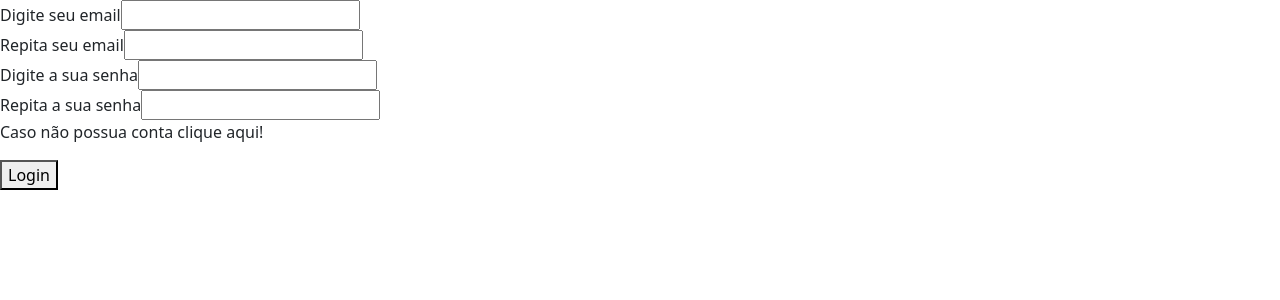
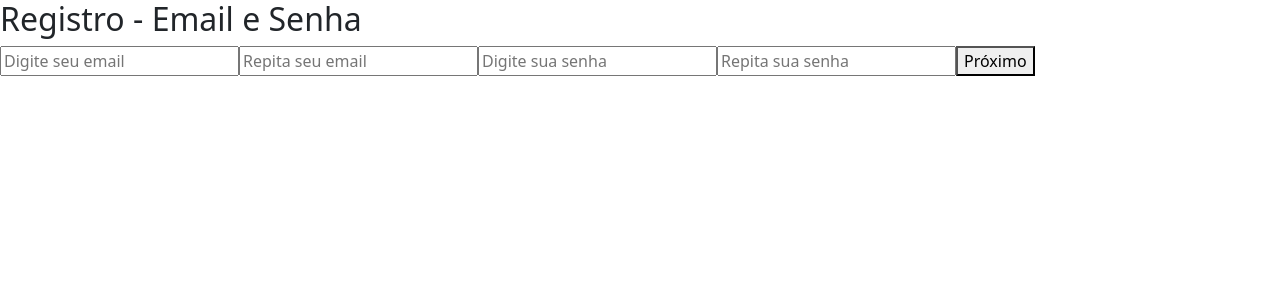
Before and after one commit to EsdrasAslc/Moneye, a Next.js app: page /register in a window 1280 px wide. Shown: the top 300 px of the page. Built offline with nearby package versions, Linux system fonts and the light colour scheme.

Commit message:
Edit and implement RegisterPages

```diff
--- a/src/app/api/register/info-user/route.js
+++ b/src/app/api/register/info-user/route.js
@@ -0,0 +1,30 @@
+import RegisterRepository from "@/webservice/register/RegisterRepository";
+
+export async function POST(request) {
+  try {
+
+    const { id_user, name, profissao, genero, idade } = await request.json();
+
+    const registerRepository = new RegisterRepository();
+
+    const result = await registerRepository.registerUserInfo(id_user, name, profissao, genero, idade);
+
+    if (result) {
+      return new Response(JSON.stringify(result), {
+        status: 200,
+        headers: { "Content-Type": "application/json" }
+      });
+    } else {
+      return new Response(JSON.stringify({ message: "Informação inválida" }), {
+        status: 401,
+        headers: { "Content-Type": "application/json" }
+      });
+    }
+  } catch (error) {
+    console.error(error);
+    return new Response(JSON.stringify({ message: "Erro no servidor" }), {
+      status: 500,
+      headers: { "Content-Type": "application/json" }
+    });
+  }
+}
--- /dev/null
+++ b/src/app/register/emailForm.js
@@ -0,0 +1,74 @@
+import React, { useState } from 'react';
+
+export default function EmailForm({ nextStep }) {
+  const [email1, setEmail1] = useState('');
+  const [email2, setEmail2] = useState('');
+  const [senha1, setSenha1] = useState('');
+  const [senha2, setSenha2] = useState('');
+  let id;
+  function isValidEmail(email) {
+    // Expressão regular para verificar e-mail válido
+    const emailRegex = /^[^\s@]+@[^\s@]+\.[^\s@]+$/;
+    return emailRegex.test(email);
+  }
+
+  async function handleSubmit() {
+    if (!isValidEmail(email1)) {
+      alert("Email inválido!");
+      return;
+    }
+
+    if (!email1 || !email2 || !senha1 || !senha2) {
+      alert("Todos os campos são obrigatórios!");
+      return;
+    }
+
+    if (email1 !== email2) {
+      alert("Email ERR");
+      return;
+    }
+
+    if (senha1 !== senha2) {
+      alert("Senha ERR");
+      return;
+    }
+
+    try {
+      const response = await fetch('http://localhost:3000/api/register/user', {
+          method: 'POST',
+          headers: {
+              'Content-Type': 'application/json'
+          },
+          body: JSON.stringify({ email: email1, senha: senha1 })
+      });
+
+      if (response.ok) {
+        const data = await response.json();
+        if (data.success) {
+          alert(`Registro bem sucedido`);
+          id = data.id;
+        } else {
+          alert("Registro Falhou! E-mail já em uso!");
+        }
+      } else {
+          const error = await response.json();
+          alert(`Erro: ${error.message}`);
+      }
+    } catch (err) {
+      console.error('Erro ao tentar registrar:', err);
+      alert('Erro no servidor, tente novamente mais tarde.');
+    }
+    nextStep(id);
+  }
+
+  return (
+    <div>
+      <h2>Registro - Email e Senha</h2>
+      <input type="email" placeholder="Digite seu email" value={email1} onChange={(e) => setEmail1(e.target.value)} />
+      <input type="email" placeholder="Repita seu email" value={email2} onChange={(e) => setEmail2(e.target.value)} />
+      <input type="password" placeholder="Digite sua senha" value={senha1} onChange={(e) => setSenha1(e.target.value)} />
+      <input type="password" placeholder="Repita sua senha" value={senha2} onChange={(e) => setSenha2(e.target.value)} />
+      <button onClick={handleSubmit}>Próximo</button>
+    </div>
+  );
+}
--- /dev/null
+++ b/src/app/register/infoForm.js
@@ -0,0 +1,52 @@
+import React, { useState } from 'react';
+
+export default function InfoForm({ userId, nextStep }) {
+  const [name, setName] = useState('');
+  const [idade, setIdade] = useState('');
+  const [profissao, setProfissao] = useState('');
+  const [genero, setGenero] = useState('');
+
+  async function handleSubmit() {
+    if (!name || !idade || !profissao || !genero) {
+      alert("Todos os campos são obrigatórios!");
+      return;
+    }
+
+    try {
+      const response = await fetch('/api/register/info-user', {
+        method: 'POST',
+        headers: { 'Content-Type': 'application/json' },
+        body: JSON.stringify({ id_user: userId, name, profissao, genero, idade })
+      });
+
+      if (response.ok) {
+        const data = await response.json();
+        if (data.success) {
+          alert(`Registro bem sucedido`);
+        } else {
+          alert("Registro falhou! Este usuário já possui informações.");
+        }
+      } else {
+        const error = await response.json();
+        alert(`Erro: ${error.message}`);
+      }
+    } catch (err) {
+      console.error('Erro ao tentar registrar:', err);
+      alert('Erro no servidor, tente novamente mais tarde.');
+    }
+
+    nextStep();
+    alert("Registro completo!");
+  }
+
+  return (
+    <div>
+      <h2>Registro - Informações Gerais</h2>
+      <input type="text" placeholder="Nome" value={name} onChange={(e) => setName(e.target.value)} />
+      <input type="text" placeholder="Profissão" value={profissao} onChange={(e) => setProfissao(e.target.value)} />
+      <input type="number" placeholder="Idade" value={idade} onChange={(e) => setIdade(e.target.value)} />
+      <input type="number" placeholder="Gênero" value={genero} onChange={(e) => setGenero(e.target.value)} />
+      <button onClick={handleSubmit}>Completar Registro</button>
+    </div>
+  );
+}
--- a/src/app/register/page.js
+++ b/src/app/register/page.js
@@ -1,67 +1,26 @@
-'use client'
+'use client';
 
 import { useState } from "react";
-import "@/app/register/register-style.css"
+import EmailForm from './emailForm';
+import InfoForm from './infoForm';
+import "@/app/register/register-style.css";
 
 export default function Register() {
-  const [email1, setEmail1] = useState('');
-  const [email2, setEmail2] = useState('');
-  const [senha1, setSenha1] = useState('');
-  const [senha2, setSenha2] = useState('');
+    const [step, setStep] = useState(1);
+    const [userId, setUserId] = useState(null);
 
-  function registro() {
-    if (email1 !== email2) {
-      alert("Email ERR");
+    function nextStep(id = null) {
+      if (id) {
+        setUserId(id);
       }
-
-    if (senha1 !== senha2) {
-      alert("Senha ERR");
-    }
-
-
+      setStep(step + 1);
     }
 
     return (
       <main>
         <section>
-        <div>
-          <label htmlFor="email">Digite seu email</label>
-          <input
-            type="email"
-            id="email"
-            value={email1}
-            onChange={(e) => setEmail1(e.target.value)}
-          />
-        </div>
-        <div>
-          <label htmlFor="email">Repita seu email</label>
-          <input
-            type="email"
-            id="email"
-            value={email2}
-            onChange={(e) => setEmail2(e.target.value)}
-          />
-        </div>
-        <div>
-          <label htmlFor="password">Digite a sua senha</label>
-          <input
-            type="password"
-            id="password"
-            value={senha1}
-            onChange={(e) => setSenha1(e.target.value)}
-          />
-        </div>
-        <div>
-          <label htmlFor="password">Repita a sua senha</label>
-          <input
-            type="password"
-            id="password"
-            value={senha2}
-            onChange={(e) => setSenha2(e.target.value)}
-          />
-        </div>
-        <p>Caso não possua conta clique aqui!</p>
-        <button onClick={registro}>Login</button>
+          {step === 1 && <EmailForm nextStep={nextStep} />}
+          {step === 2 && <InfoForm userId={userId} nextStep={nextStep} />}
         </section>
       </main>
   );
--- a/src/webservice/register/RegisterRepository.js
+++ b/src/webservice/register/RegisterRepository.js
@@ -5,17 +5,21 @@ export default class RegisterRepository {
 
     async registerUser(email, senha) {
         try {
-            const user = await prisma.$queryRaw`INSERT INTO user(email_user, pass) VALUES (${email}, ${senha})`;
+            const user = await prisma.user.create({
+                data: {
+                    email_user: email,
+                    pass: senha,
+                },
+            });
 
-            prisma.$disconnect()
-            return { success: true, message: "Usuário registrado com sucesso." };v
+            return { success: true, message: "Usuário registrado com sucesso.", id: user.id_user };
         } catch (error) {
             if (error.code === 'P2002') {
-                prisma.$disconnect()
-                return { success: false, message: "Este e-mail já está em uso." };
+                return { success: false, message: "Este e-mail já está em uso.", description: error.message };
             }
-            prisma.$disconnect()
-            return { success: false, message: "Erro ao registrar usuário." };
+            return { success: false, message: "Erro ao registrar usuário.", description: error.message };
+        } finally {
+            await prisma.$disconnect();
         }
     }
 
```
Lines whose indentation alone changed are shown as unchanged.
